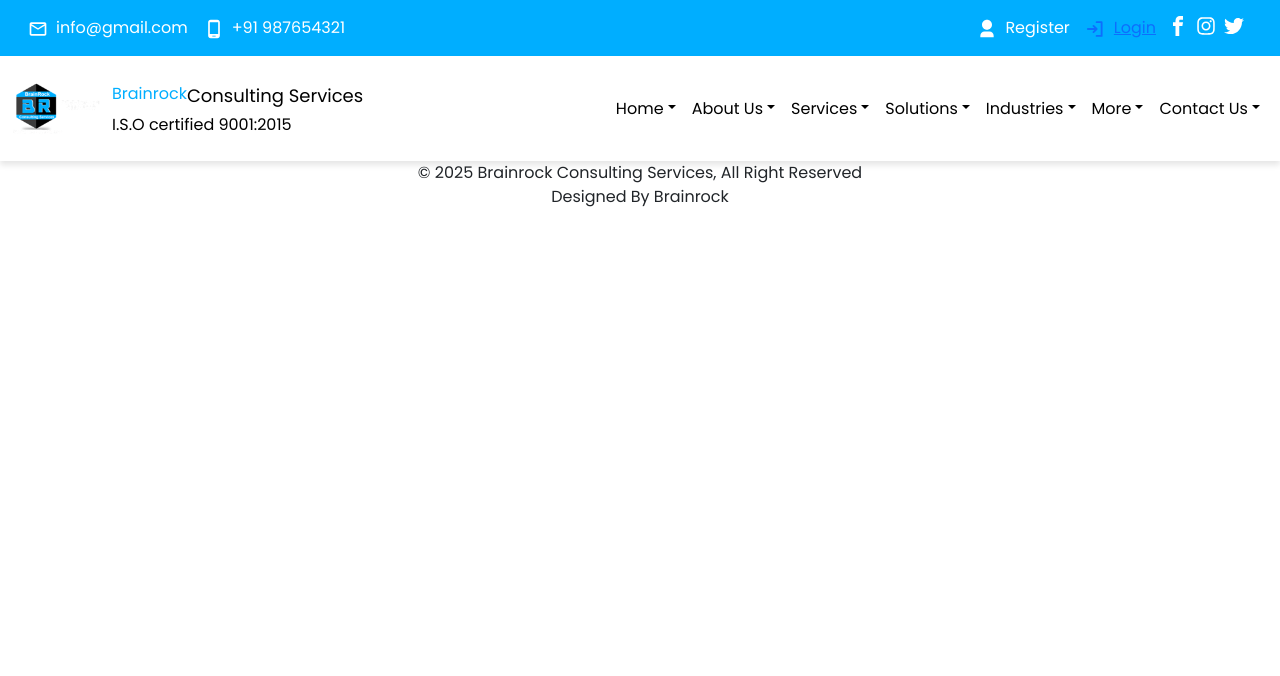
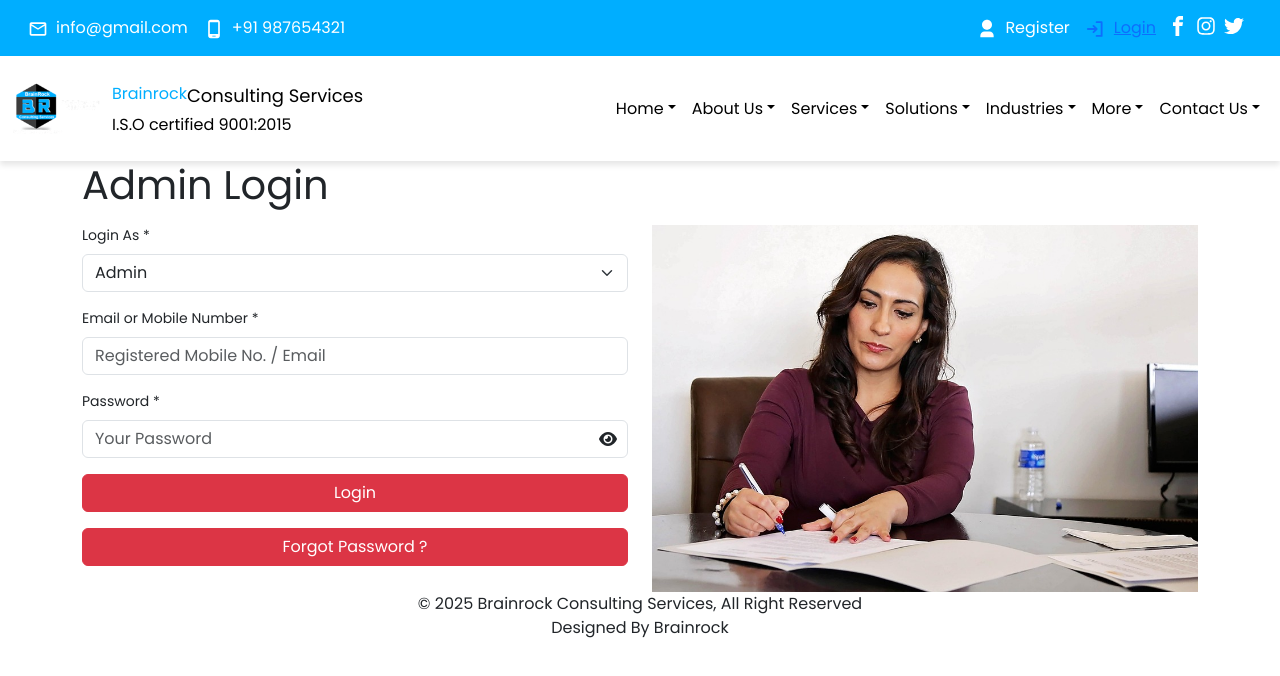
Before and after one commit to rajeshthap/BrainRockWebsite, a React (Create React App) app: page /Login in a window 1280 px wide. Shown: the top 676 px of the page. Built offline with nearby package versions, Linux system fonts and the light colour scheme.

Commit message:
Login page added

```diff
--- a/src/App.js
+++ b/src/App.js
@@ -12,6 +12,7 @@ import NavBar from './componets/topnav/NavBar';
 import HrDashBoard from './componets/hr_dashboard/HrDashBoard';
 import EmployeeManagement from './componets/hr_dashboard/hr_iinerpage/EmployeeManagement';
 import EmployeeRegistration from './componets/hr_dashboard/emp_regis/EmployeeRegistration';
+import Login from './componets/all_login/Login';
 
 
 
@@ -42,6 +43,7 @@ function App() {
             <Route path="/HrDashBoard" element={<HrDashBoard/>} />
             <Route path="/EmployeeManagement" element={<EmployeeManagement/>} />
             <Route path="/EmployeeRegistration" element={<EmployeeRegistration/>} />
+            <Route path="/Login" element={<Login/>} />
 
           </Routes>
       {!shouldHideFooter1 && <Footer />}
--- /dev/null
+++ b/src/componets/alerts/ModifyAlert.js
@@ -0,0 +1,23 @@
+import React, { useEffect } from "react";
+import "../custom/Alert.css";
+
+const ModifyAlert = ({ message, show, setShow }) => {
+  useEffect(() => {
+    if (show) {
+      const timer = setTimeout(() => {
+        setShow(false);
+      }, 3000);
+      return () => clearTimeout(timer);
+    }
+  }, [show, setShow]);
+
+  if (!show) return null;
+
+  return (
+    <div className="alert-toast">
+      {message}
+    </div>
+  );
+};
+
+export default ModifyAlert;
--- /dev/null
+++ b/src/componets/all_login/Login.js
@@ -0,0 +1,221 @@
+import React, { useState } from "react";
+import { Button, Col, Container, Row, Form } from "react-bootstrap";
+import { useNavigate } from "react-router-dom";
+import ModifyAlert from "../alerts/ModifyAlert";
+import DevoteeImg from "../../assets/images/women.jpg"; // Reused for Employee
+import PanditImg from "../../assets/images/women.jpg"; // Reused for HR
+import TempleImg from "../../assets/images/women.jpg"; // Reused for Client
+import AdminImg from "../../assets/images/women.jpg"; // Reused for Admin/Administrator
+import DefaultImg from "../../assets/images/women.jpg"; // Reused for Manager
+import axios from "axios";
+
+export default function Login() {
+  const [formData, setFormData] = useState({
+    role: "admin",
+    email_or_phone: "",
+    password: "",
+  });
+  const [showPassword, setShowPassword] = useState(false);
+  const [loading, setLoading] = useState(false);
+  const [showModifyAlert, setShowModifyAlert] = useState(false);
+  const [alertMessage, setAlertMessage] = useState("");
+
+  const navigate = useNavigate();
+
+  const roleImages = {
+    admin: AdminImg,
+    hr: PanditImg,
+    employe: DevoteeImg,
+    client: TempleImg,
+    administrator: AdminImg,
+    manager: DefaultImg,
+  };
+
+  const handleChange = (e) => {
+    const { name, value } = e.target;
+    setFormData({ ...formData, [name]: value });
+  };
+
+  const handleSubmit = async (e) => {
+    e.preventDefault();
+
+    if (!formData.email_or_phone || !formData.password) {
+      setAlertMessage("Please fill in all fields");
+      setShowModifyAlert(true);
+      return;
+    }
+
+    setLoading(true);
+    try {
+      // NOTE: Ensure your backend API endpoint can handle these new roles.
+      const res = await axios.post(`api/login/`, formData);
+      const { unique_id } = res.data;
+
+      // Redirect based on the selected role
+      switch (formData.role.toLowerCase()) {
+        case "admin":
+          navigate("/AdminDashBoard", { state: { unique_id } });
+          break;
+        case "hr":
+          navigate("/HRDashboard", { state: { unique_id } });
+          break;
+        case "employe":
+          navigate("/EmployeeDashboard", { state: { unique_id } });
+          break;
+        case "client":
+          navigate("/ClientDashboard", { state: { unique_id } });
+          break;
+        case "administrator":
+          navigate("/AdministratorDashboard", { state: { unique_id } });
+          break;
+        case "manager":
+          navigate("/ManagerDashboard", { state: { unique_id } });
+          break;
+        default:
+          navigate("/", { state: { unique_id } });
+      }
+
+      setAlertMessage("Login successful!");
+      setShowModifyAlert(true);
+    } catch (err) {
+      setAlertMessage(err.response?.data?.detail || "Invalid username or password");
+      setShowModifyAlert(true);
+    } finally {
+      setLoading(false);
+    }
+  };
+
+  const roleHeading = formData.role
+    ? `${formData.role.charAt(0).toUpperCase() + formData.role.slice(1)} Login`
+    : "Login";
+
+  const roleImage = roleImages[formData.role] || DefaultImg;
+
+  return (
+    <div className="temp-donate">
+      <Container className="temp-container">
+        <div className="temple-registration-heading">
+          <h1>{roleHeading}</h1>
+          <Form onSubmit={handleSubmit}>
+            <Row className="mt-3">
+              <Col lg={6} md={6}>
+                {/* Role Selection */}
+                <Form.Group className="mb-3">
+                  <Form.Label className="temp-label ">
+                    Login As <span className="temp-span-star">*</span>
+                  </Form.Label>
+                  <Form.Select
+                    name="role"
+                    className="temp-form-control-option-bg"
+                    value={formData.role}
+                    onChange={(e) =>
+                      setFormData({
+                        ...formData,
+                        role: e.target.value.toLowerCase(),
+                      })
+                    }
+                  >
+                    <option value="admin">Admin</option>
+                    <option value="hr">HR</option>
+                    <option value="employe">Employee</option>
+                    <option value="client">Client</option>
+                    <option value="administrator">Administrator</option>
+                    <option value="manager">Manager</option>
+                  </Form.Select>
+                </Form.Group>
+
+                {/* Email / Mobile */}
+                <Form.Group className="mb-3">
+                  <Form.Label className="temp-label">
+                    Email or Mobile Number{" "}
+                    <span className="temp-span-star">*</span>
+                  </Form.Label>
+                  <Form.Control
+                    type="text"
+                    name="email_or_phone"
+                    value={formData.email_or_phone}
+                    onChange={handleChange}
+                    placeholder="Registered Mobile No. / Email"
+                    className="temp-form-control-bg"
+                  />
+                </Form.Group>
+
+                {/* Password */}
+                <Form.Group className="mb-3">
+                  <Form.Label className="temp-label">
+                    Password <span className="temp-span-star">*</span>
+                  </Form.Label>
+                  <div
+                    className="password-wrapper"
+                    style={{ position: "relative" }}
+                  >
+                    <Form.Control
+                      type={showPassword ? "text" : "password"}
+                      name="password"
+                      value={formData.password}
+                      onChange={handleChange}
+                      placeholder="Your Password"
+                      className="temp-form-control-bg"
+                    />
+                    <i
+                      className={`fa ${showPassword ? "fa-eye-slash" : "fa-eye"
+                        } toggle-password`}
+                      onClick={() => setShowPassword(!showPassword)}
+                      style={{
+                        position: "absolute",
+                        right: "10px",
+                        top: "50%",
+                        transform: "translateY(-50%)",
+                        cursor: "pointer",
+                      }}
+                    ></i>
+                  </div>
+                </Form.Group>
+
+                {/* Buttons */}
+                <div className="d-grid gap-3 text-center mt-3">
+                  <Button
+                    variant="danger"
+                    type="submit"
+                    disabled={loading}
+                    className="temp-submit-btn"
+                  >
+                    {loading ? "Logging in..." : "Login"}
+                  </Button>
+                  <Button
+                    variant="danger"
+                    className="temp-submit-btn-login"
+                    type="button"
+                    onClick={() => navigate("/ForgotPassword")}
+                  >
+                    Forgot Password ?
+                  </Button>
+                </div>
+              </Col>
+
+              <Col
+                lg={6}
+                md={6}
+                sm={12}
+                className="d-flex justify-content-center align-items-center"
+              >
+                <img
+                  src={roleImage}
+                  className="img-fluid"
+                  alt={`${formData.role} Login`}
+                />
+              </Col>
+            </Row>
+          </Form>
+        </div>
+      </Container>
+
+      {/* Alert */}
+      <ModifyAlert
+        message={alertMessage}
+        show={showModifyAlert}
+        setShow={setShowModifyAlert}
+      />
+    </div>
+  );
+}
--- /dev/null
+++ b/src/componets/custom/Alert.css
@@ -0,0 +1,36 @@
+.alert-toast {
+  position: fixed;
+  /* stays fixed on screen */
+  top: 40px;
+  /* distance from top */
+  left: 50%;
+  /* center horizontally */
+  transform: translateX(-50%);
+  /* perfect centering */
+
+  background-color: #8a0505;
+  color: white;
+  padding: 12px 24px;
+  border-radius: 6px;
+  box-shadow: 0 4px 6px rgba(0, 0, 0, 0.1);
+  font-size: 16px;
+  text-align: center;
+  display: flex;
+  align-items: center;
+  justify-content: center;
+  z-index: 9999;
+  animation: slideIn 0.5s ease-out;
+}
+
+/* Optional slide-in animation */
+@keyframes slideIn {
+  from {
+    opacity: 0;
+    transform: translate(-50%, -30px);
+  }
+
+  to {
+    opacity: 1;
+    transform: translate(-50%, 0);
+  }
+}
--- a/src/componets/topnav/Header.js
+++ b/src/componets/topnav/Header.js
@@ -33,7 +33,7 @@ function Header() {
             </li>
 
             <li className="header-item">
-             <Link to="/HrDashBoard">  <PiSignInBold className="br-header-icon" />
+             <Link to="/Login">  <PiSignInBold className="br-header-icon" />
             Login</Link>
             </li>
             <ImFacebook className="br-m-left br-header-icon" />
```
